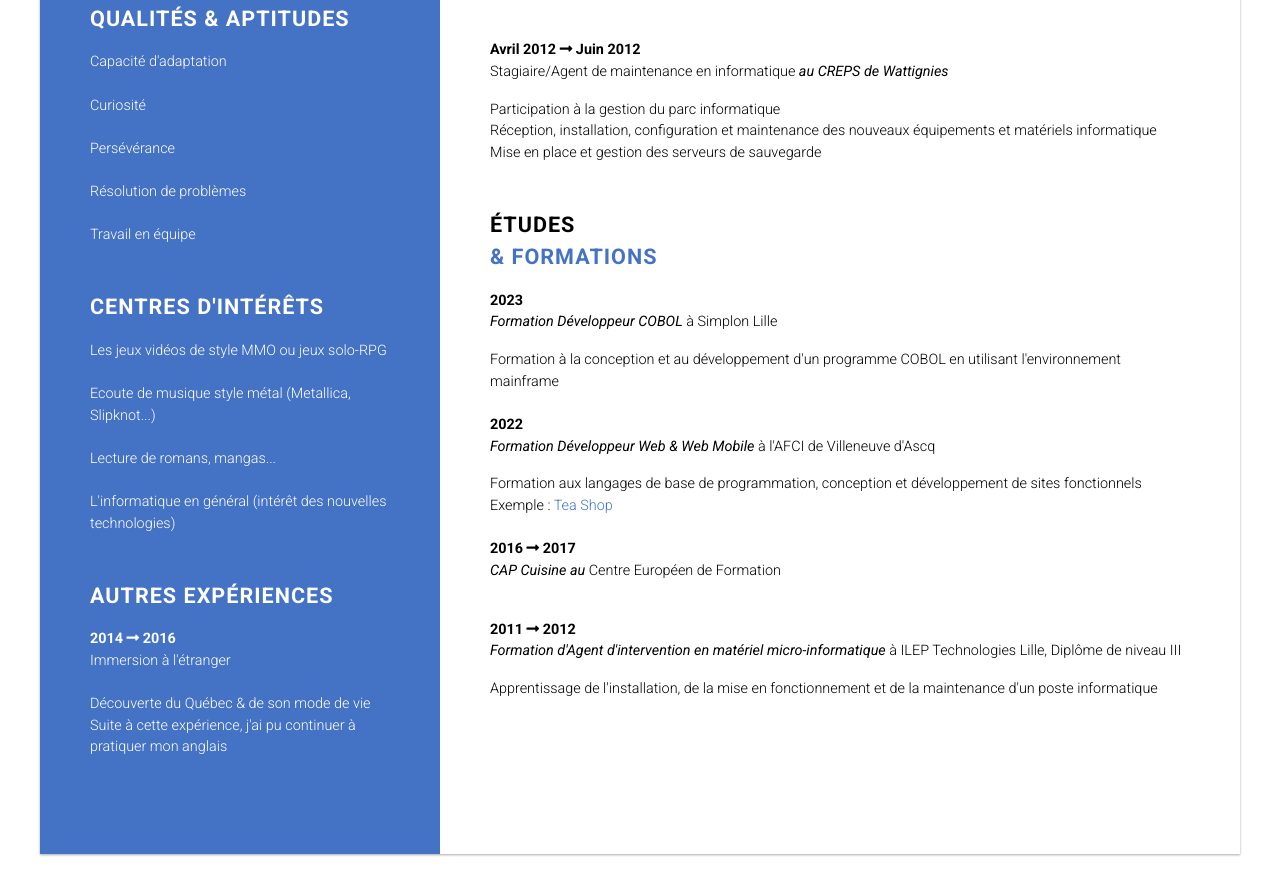
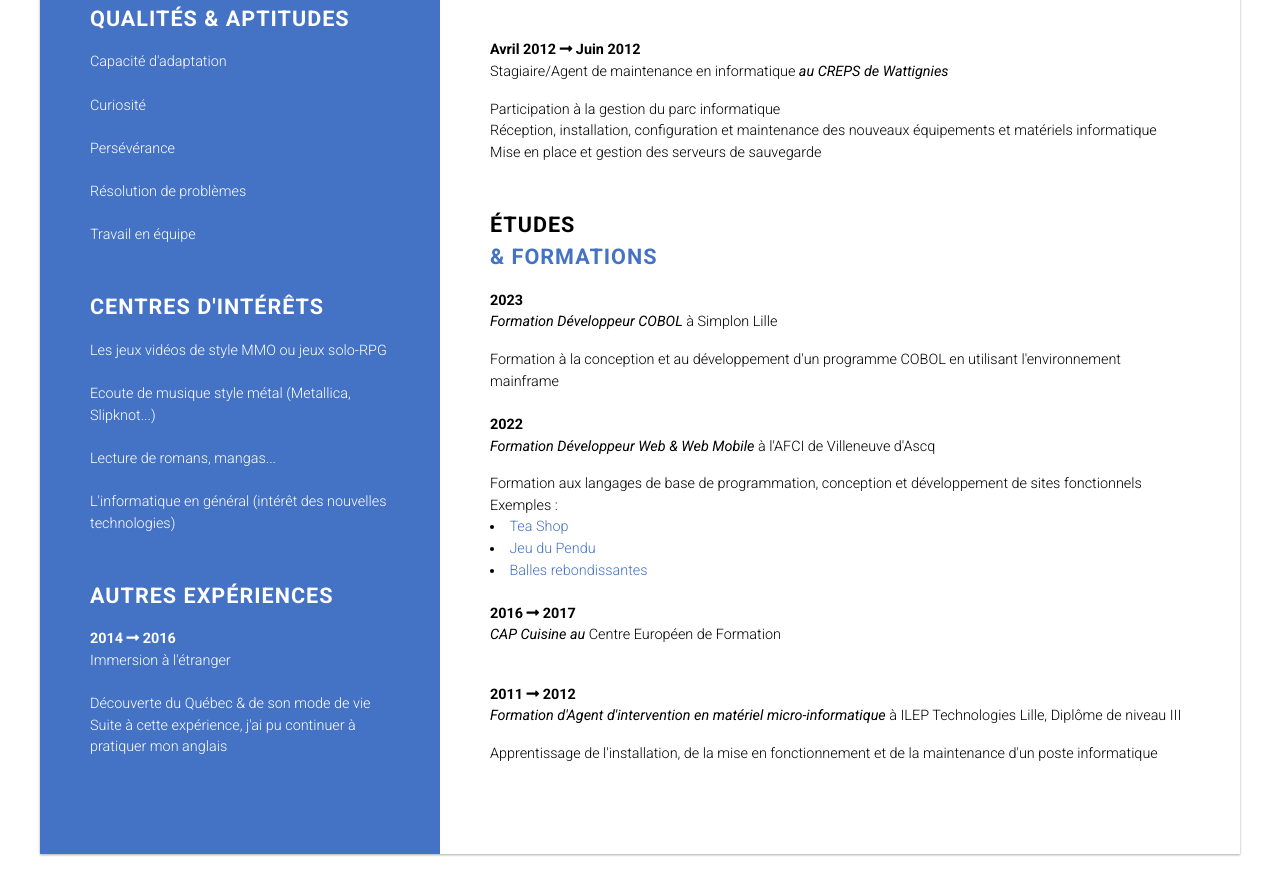
Before and after one commit to LucasDeluge/CV, a plain HTML site: page index.html in a window 1280 px wide. Shown: the part 611-1506 px from the top of the page. Drawn offline with Linux system fonts and the light colour scheme.

Commit message:
Add files via upload

```diff
--- a/index.html
+++ b/index.html
@@ -145,7 +145,10 @@
               </p>
                 Formation aux langages de base de programmation, conception et développement de sites fonctionnels
                 <br>
-                Exemple : <a href="https://lucasdeluge.github.io/tea-shop/" target="_blank"> Tea Shop </a>
+                Exemples :
+                <li><a href="https://lucasdeluge.github.io/tea-shop/" target="_blank"> Tea Shop </a></li>
+                <li><a href="https://lucasdeluge.github.io/jeudupendu/" target="_blank"> Jeu du Pendu</a></li>
+                <li><a href="https://lucasdeluge.github.io/balle-rebondissantes-mdn/" target="_blank"> Balles rebondissantes</a></li>
               <p>
               <br>
                 <strong>2016 <i class="fas fa-long-arrow-alt-right"></i> 2017 </strong>
```
